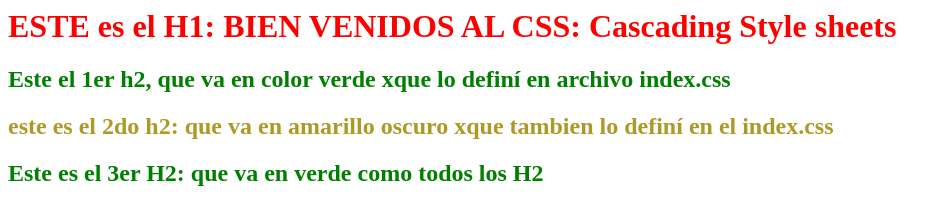
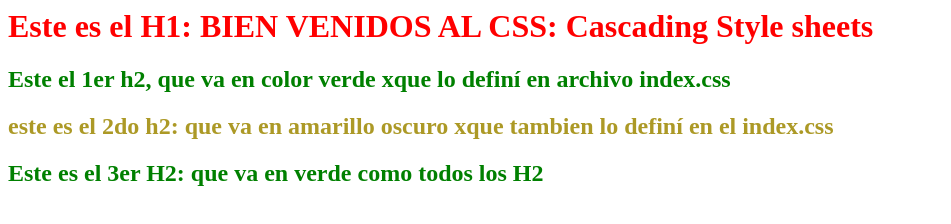
Before and after one commit to facu09/01_Ej1, a plain HTML site: page Index.html in a window 1280 px wide. Shown: the whole page, without its empty margins (0-951 px from the left). Drawn offline with Linux system fonts and the light colour scheme.

Commit message:
Commit 2do Guardada

```diff
--- a/Index.html
+++ b/Index.html
@@ -1,5 +1,5 @@
 <html>
-    <title>Bienvenidos CSS</title>
+    <title>Bienvenidos CSS.</title>
 
     <head>
         <!-- simpre va en el head el link al css file -->
@@ -7,7 +7,7 @@
     </head>
 
     <body>
-        <h1>ESTE es el H1: BIEN VENIDOS AL CSS: Cascading Style sheets</h1>
+        <h1>Este es el H1: BIEN VENIDOS AL CSS: Cascading Style sheets</h1>
         <h2>Este el 1er h2, que va en color verde xque lo definí
                     en archivo index.css</h2>
         <h2 class = "amarillo">este es el 2do h2: que va en amarillo oscuro xque  tambien lo definí en el index.css
```
